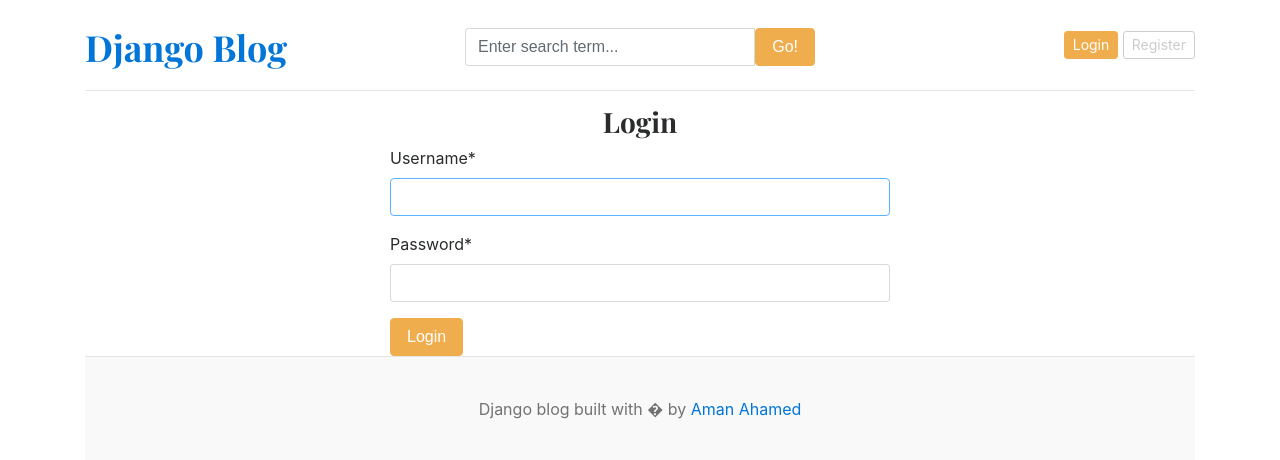
After one commit to Aman235-code/Django-Blog, a Django app: page /login/ in a window 1280 px wide. The commit adds this page. Shown: the top 460 px of the page. Run offline with Django 5.2, Linux system fonts and the light colour scheme; data that the repository does not hold is empty; some libraries are stand-ins or nearby versions.

Commit message:
regsitration & login func

```diff
--- a/blog_main/settings.py
+++ b/blog_main/settings.py
@@ -39,6 +39,8 @@ INSTALLED_APPS = [
     'django.contrib.staticfiles',
     'blogs',
     'assignments',
+    'crispy_forms',
+    'crispy_bootstrap4',
 ]
 
 MIDDLEWARE = [
@@ -131,3 +133,5 @@ DEFAULT_AUTO_FIELD = 'django.db.models.BigAutoField'
 
 MEDIA_URL = '/media/'
 MEDIA_ROOT = BASE_DIR / 'media'
+
+CRISPY_TEMPLATE_PACK = 'bootstrap4'
--- a/blog_main/urls.py
+++ b/blog_main/urls.py
@@ -25,6 +25,9 @@ urlpatterns = [
     path('admin/', admin.site.urls),
     path('', views.home, name='home'),
     path('category/', include('blogs.urls')),
-    path('<slug:blog_slug>/', blogsView.blogs, name='blogs'),
+    path('blogs/<slug:blog_slug>/', blogsView.blogs, name='blogs'),
     path('blogs/search/', blogsView.blog_search, name='blog_search'),
+    path('register/', views.register, name='register'),
+    path('login/', views.login, name='login'),
+    path('logout/', views.logout, name='logout'),
 ] + static(settings.MEDIA_URL, document_root=settings.MEDIA_ROOT)
--- a/blog_main/views.py
+++ b/blog_main/views.py
@@ -1,7 +1,10 @@
-from django.shortcuts import render
+from django.shortcuts import redirect, render
 
 from assignments.models import About
+from .forms import RegistrationForm
 from blogs.models import Category, Blog
+from django.contrib.auth.forms import AuthenticationForm
+from django.contrib import auth
 
 def home(request):
     # categories = Category.objects.all()
@@ -12,3 +15,31 @@ def home(request):
     except:
         about = None
     return render(request, 'home.html', {'featured_posts': featured_posts, 'posts': posts, 'about': about})
+
+def register(request):
+    if request.method == 'POST':
+        form = RegistrationForm(request.POST)
+        if form.is_valid():
+            form.save()
+            return redirect('register')
+    else:
+        form = RegistrationForm()
+    return render(request, 'register.html', {'form': form})
+
+def login(request):
+    if request.method == 'POST':
+        form = AuthenticationForm(request, request.POST)
+        if form.is_valid():
+            username = form.cleaned_data.get('username')
+            password = form.cleaned_data.get('password')
+
+            user = auth.authenticate(username=username, password=password)
+            if user is not None:
+                auth.login(request, user)
+            return redirect('home')
+    form = AuthenticationForm()
+    return render(request, 'login.html', {'form': form})
+
+def logout(request):
+    auth.logout(request)
+    return redirect('home')
--- a/templates/base.html
+++ b/templates/base.html
@@ -28,8 +28,14 @@
             </form>
           </div>
           <div class="col-4 d-flex justify-content-end align-items-center">
-            <a class="btn btn-sm btn-warning" href="#">Login</a> &nbsp;
-            <a class="btn btn-sm btn-outline-secondary" href="#">Register</a>
+            {% if not user.is_authenticated %}
+            <a class="btn btn-sm btn-warning" href="{% url 'login' %}">Login</a> &nbsp;
+            <a class="btn btn-sm btn-outline-secondary" href="{% url 'register' %}">Register</a>
+            {% else %}
+            <span class="mr-2">Welcome, {{ user.username }}</span>
+            &nbsp;
+            <a class="btn btn-sm btn-outline-secondary" href="{% url 'logout' %}">Logout</a>
+            {% endif %}
           </div>
         </div>
       </header>
--- /dev/null
+++ b/templates/login.html
@@ -0,0 +1,12 @@
+{% extends "base.html" %}
+
+{% block content %}
+
+{% load crispy_forms_tags %}
+<h3 class="text-center">Login</h3>
+<form action="{% url 'login' %}" method="POST" style="width: 500px; margin:auto;">
+    {% csrf_token %}
+    {{form | crispy }}
+    <button type="submit" class="btn btn-warning">Login</button>
+</form>
+{% endblock %}
```
Also changed, not shown: blog_main/forms.py (added, +14 -0 lines), templates/register.html (added, +14 -0 lines).
